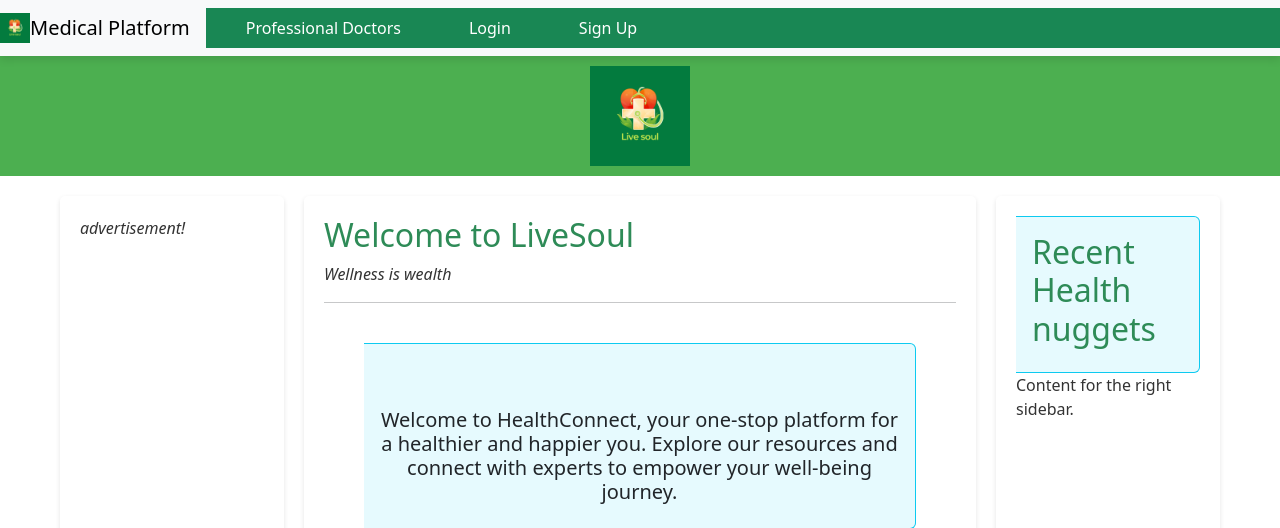
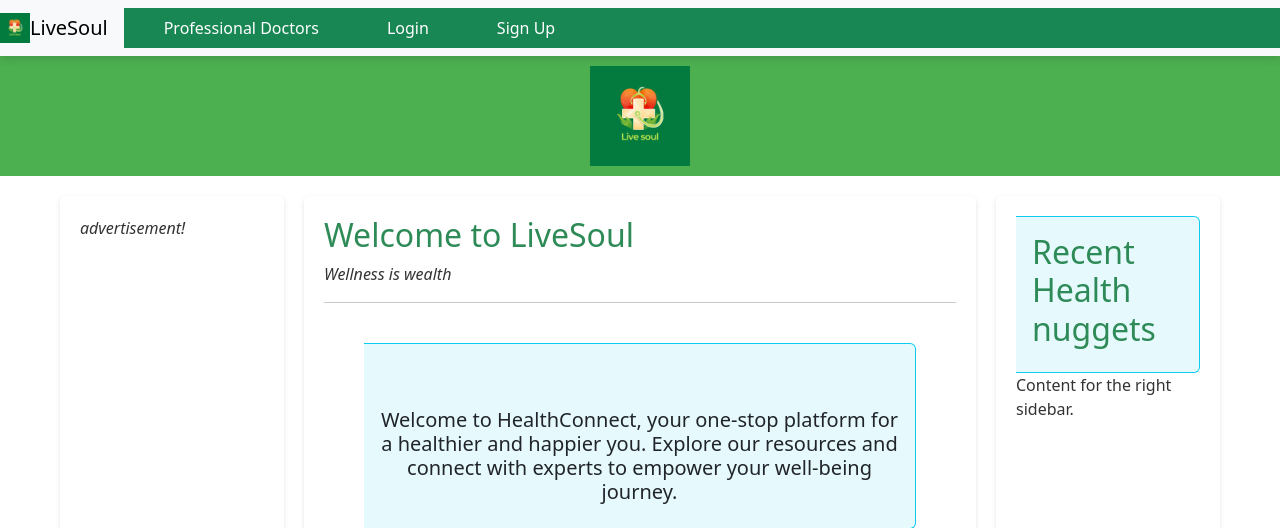
Before and after one commit to FredrickOsambo/Live_soul_final-django-project, a Django app: page / in a window 1280 px wide. Shown: the top 528 px of the page. Run offline with Django 5.2, Linux system fonts and the light colour scheme; data that the repository does not hold is empty.

Commit message:
Initial commit of Django project

```diff
--- a/templates/core/navbar.html
+++ b/templates/core/navbar.html
@@ -5,7 +5,7 @@
 <nav class="navbar navbar-expand-lg navbar-light bg-light">
 
     <a  href="{% url 'home' %}"><img  src="{% static 'images/icon.png' %}" width="30" height="30" class="d-inline-block align-top" alt="Logo"></a>
-    <a class="navbar-brand" href="{% url 'home' %}">Medical Platform</a>
+    <a class="navbar-brand" href="{% url 'home' %}">LiveSoul</a>
 
 
     <button class="navbar-toggler" type="button" data-toggle="collapse" data-target="#navbarNav" aria-controls="navbarNav" aria-expanded="false" aria-label="Toggle navigation">
```
